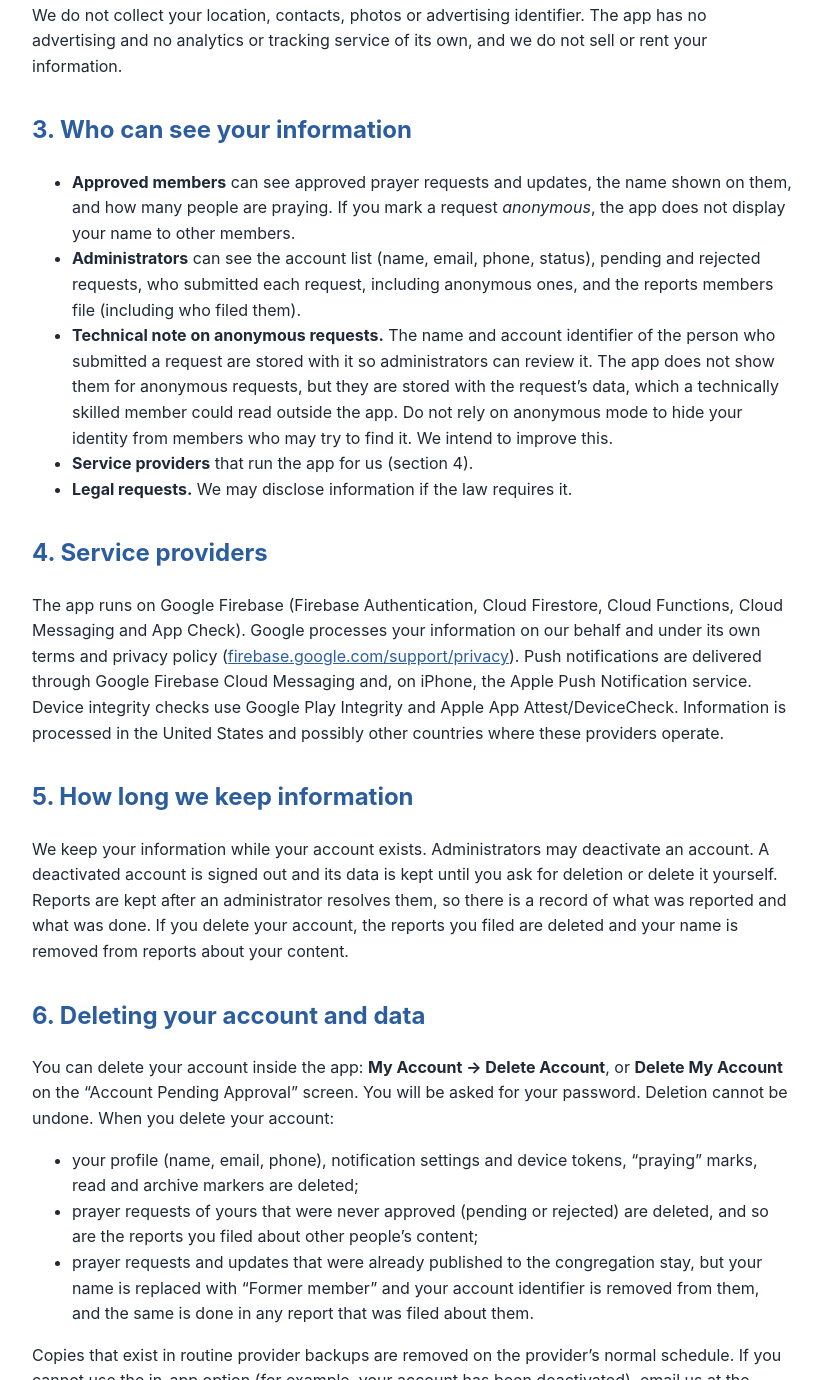
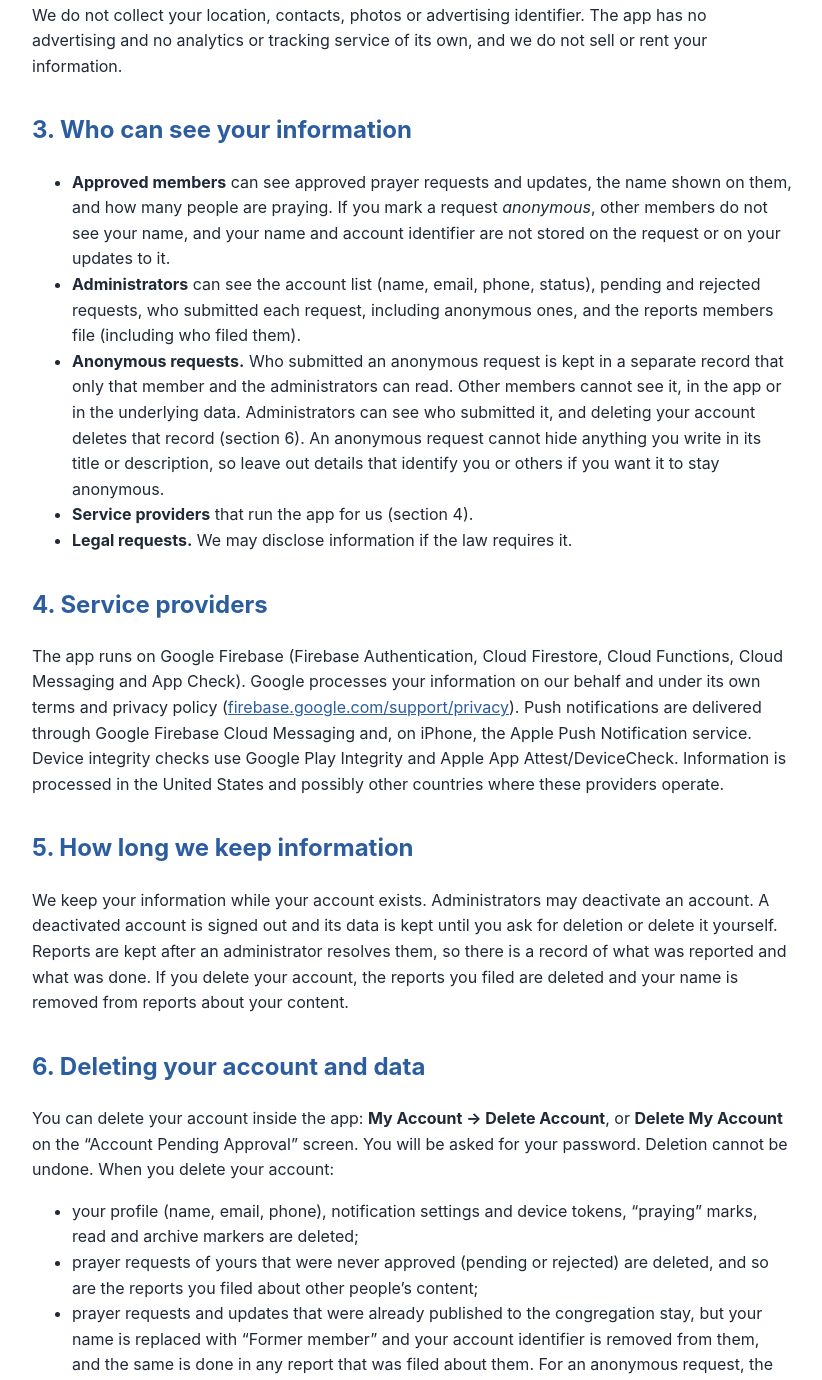
Before and after one commit to megrenneg/pikeviewdigital-site, a plain HTML site: page calvary-prayer/privacy/index.html in a window 1280 px wide. Shown: the part 1420-2800 px from the top of the page, without its empty margins (228-1050 px from the left). Drawn offline with Linux system fonts and the light colour scheme.

Commit message:
Update Calvary Prayer privacy policy and terms

```diff
--- a/calvary-prayer/privacy/index.html
+++ b/calvary-prayer/privacy/index.html
@@ -18,7 +18,7 @@
 <body>
 
 <h1>Calvary Prayer — Privacy Policy</h1>
-<p class="updated">Last updated: November 11, 2026</p>
+<p class="updated">Last updated: November 19, 2026</p>
 
 <p>Calvary Prayer is a private prayer app for the congregation of Calvary Fellowship Fountain Valley (“the church,” “we,” “us”). The app is operated by the church, with Pikeview Digital as its developer. This policy explains what information the app collects, who can see it, and how you can delete it.</p>
 
@@ -43,9 +43,9 @@
 
 <h2>3. Who can see your information</h2>
 <ul>
-  <li><strong>Approved members</strong> can see approved prayer requests and updates, the name shown on them, and how many people are praying. If you mark a request <em>anonymous</em>, the app does not display your name to other members.</li>
+  <li><strong>Approved members</strong> can see approved prayer requests and updates, the name shown on them, and how many people are praying. If you mark a request <em>anonymous</em>, other members do not see your name, and your name and account identifier are not stored on the request or on your updates to it.</li>
   <li><strong>Administrators</strong> can see the account list (name, email, phone, status), pending and rejected requests, who submitted each request, including anonymous ones, and the reports members file (including who filed them).</li>
-  <li><strong>Technical note on anonymous requests.</strong> The name and account identifier of the person who submitted a request are stored with it so administrators can review it. The app does not show them for anonymous requests, but they are stored with the request’s data, which a technically skilled member could read outside the app. Do not rely on anonymous mode to hide your identity from members who may try to find it. We intend to improve this.</li>
+  <li><strong>Anonymous requests.</strong> Who submitted an anonymous request is kept in a separate record that only that member and the administrators can read. Other members cannot see it, in the app or in the underlying data. Administrators can see who submitted it, and deleting your account deletes that record (section 6). An anonymous request cannot hide anything you write in its title or description, so leave out details that identify you or others if you want it to stay anonymous.</li>
   <li><strong>Service providers</strong> that run the app for us (section 4).</li>
   <li><strong>Legal requests.</strong> We may disclose information if the law requires it.</li>
 </ul>
@@ -61,7 +61,7 @@
 <ul>
   <li>your profile (name, email, phone), notification settings and device tokens, “praying” marks, read and archive markers are deleted;</li>
   <li>prayer requests of yours that were never approved (pending or rejected) are deleted, and so are the reports you filed about other people’s content;</li>
-  <li>prayer requests and updates that were already published to the congregation stay, but your name is replaced with “Former member” and your account identifier is removed from them, and the same is done in any report that was filed about them.</li>
+  <li>prayer requests and updates that were already published to the congregation stay, but your name is replaced with “Former member” and your account identifier is removed from them, and the same is done in any report that was filed about them. For an anonymous request, the separate record of who submitted it is deleted.</li>
 </ul>
 <p>Copies that exist in routine provider backups are removed on the provider’s normal schedule. If you cannot use the in-app option (for example, your account has been deactivated), email us at the address below and we will delete your data. If you want a published request of yours removed completely, ask an administrator or email us.</p>
 
```
Also changed, not shown: calvary-prayer/terms/index.html (+1 -1 lines).
